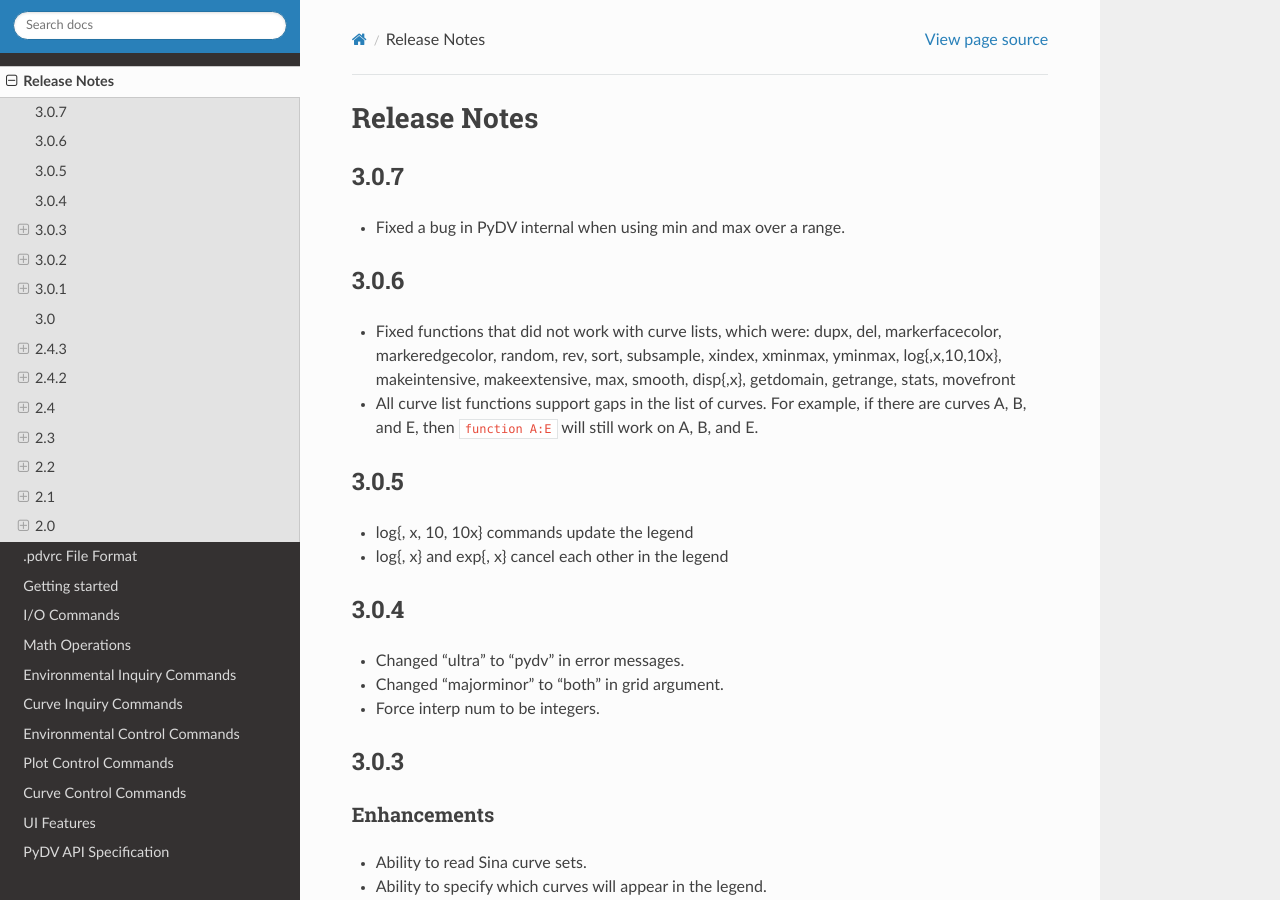
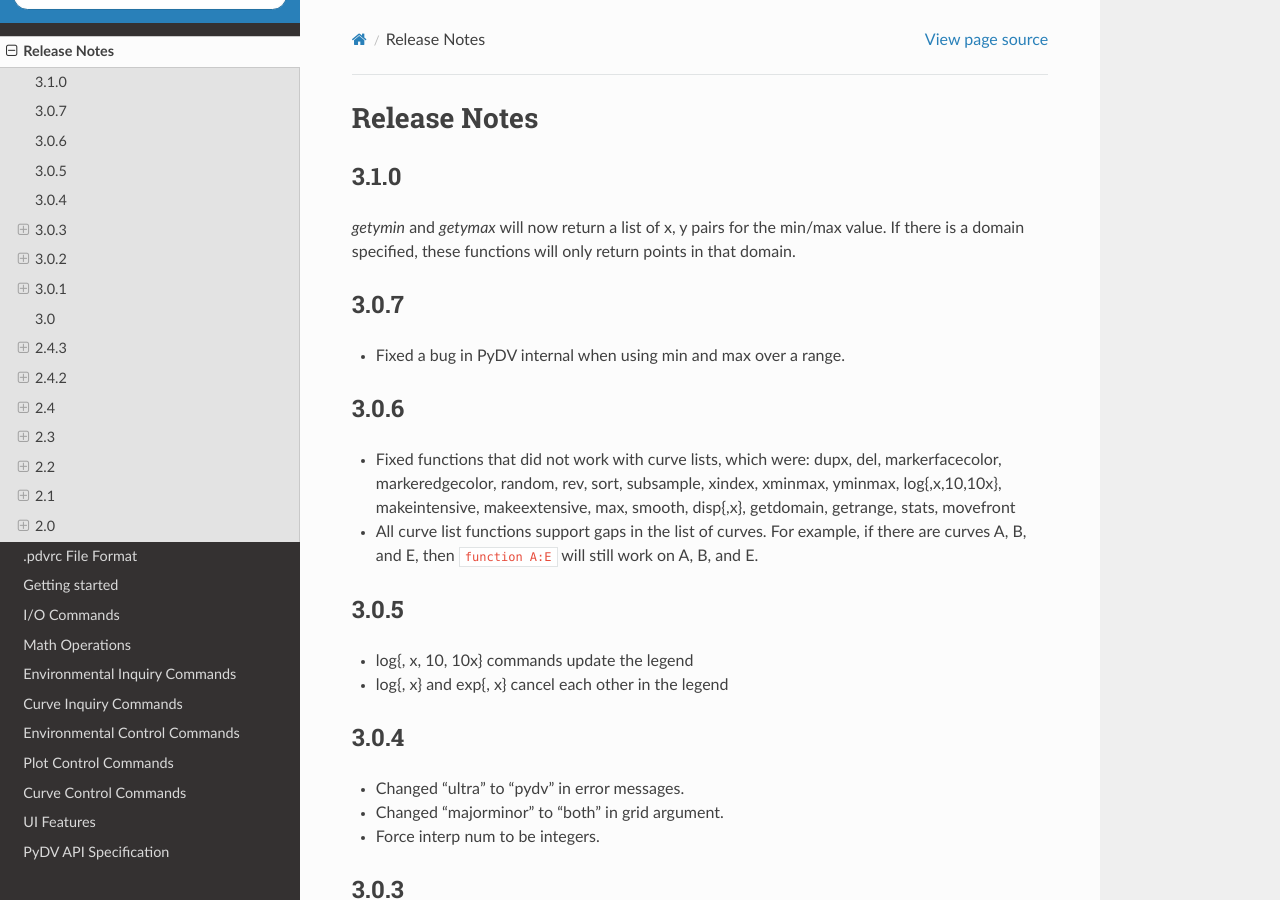
Before and after one commit to LLNL/PyDV, a Sphinx documentation site: the page built from pydv/docs/release_notes.rst, in a window 1280 px wide and 900 px high. Built offline with Sphinx 7.4.7 and the Read the Docs theme 2.0.0, drawn with Linux system fonts in a browser that asks for light colours.

Commit message:
Updated release notes

```diff
--- a/pydv/docs/release_notes.rst
+++ b/pydv/docs/release_notes.rst
@@ -2,6 +2,13 @@
 
 Release Notes
 =============
+
+3.1.0
+-----
+`getymin` and `getymax` will now return a list of x, y pairs for the min/max value.
+If there is a domain specified, these functions will only return points in that
+domain.
+
 
 3.0.7
 -----
```
